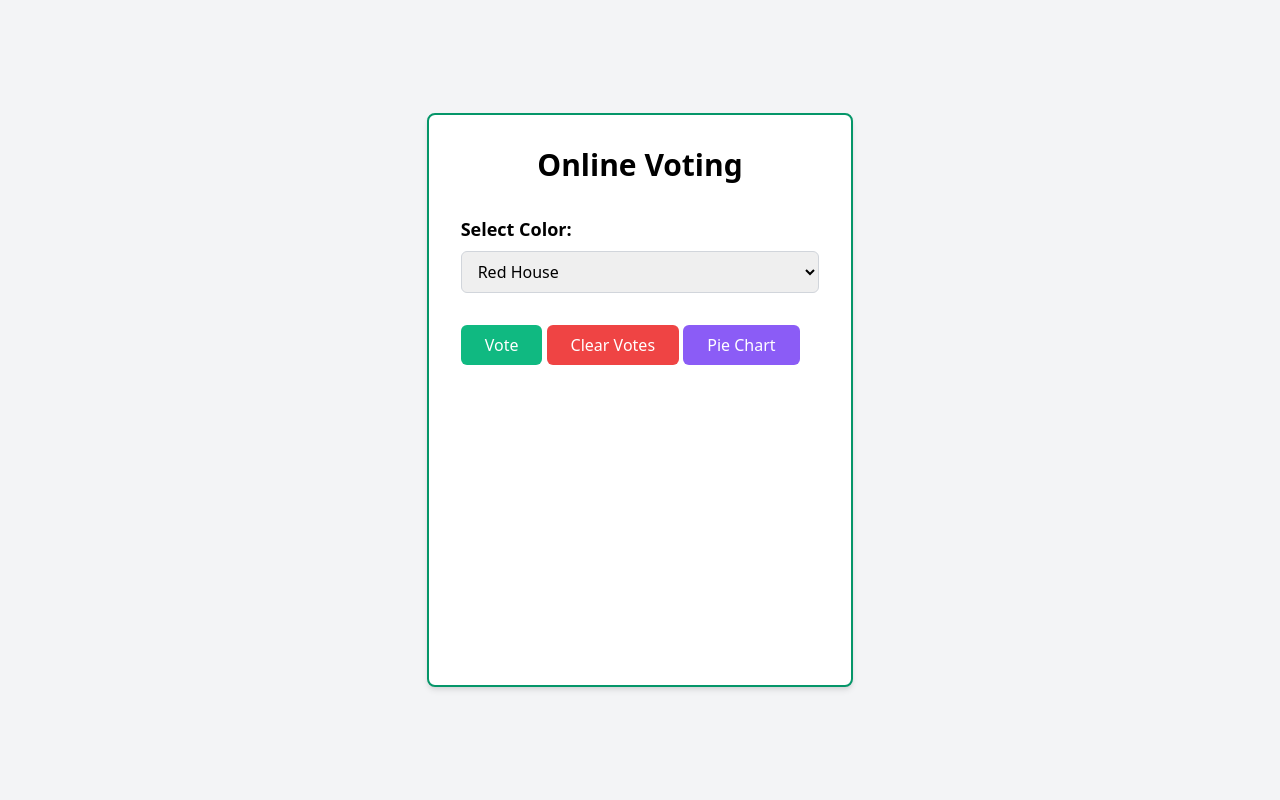
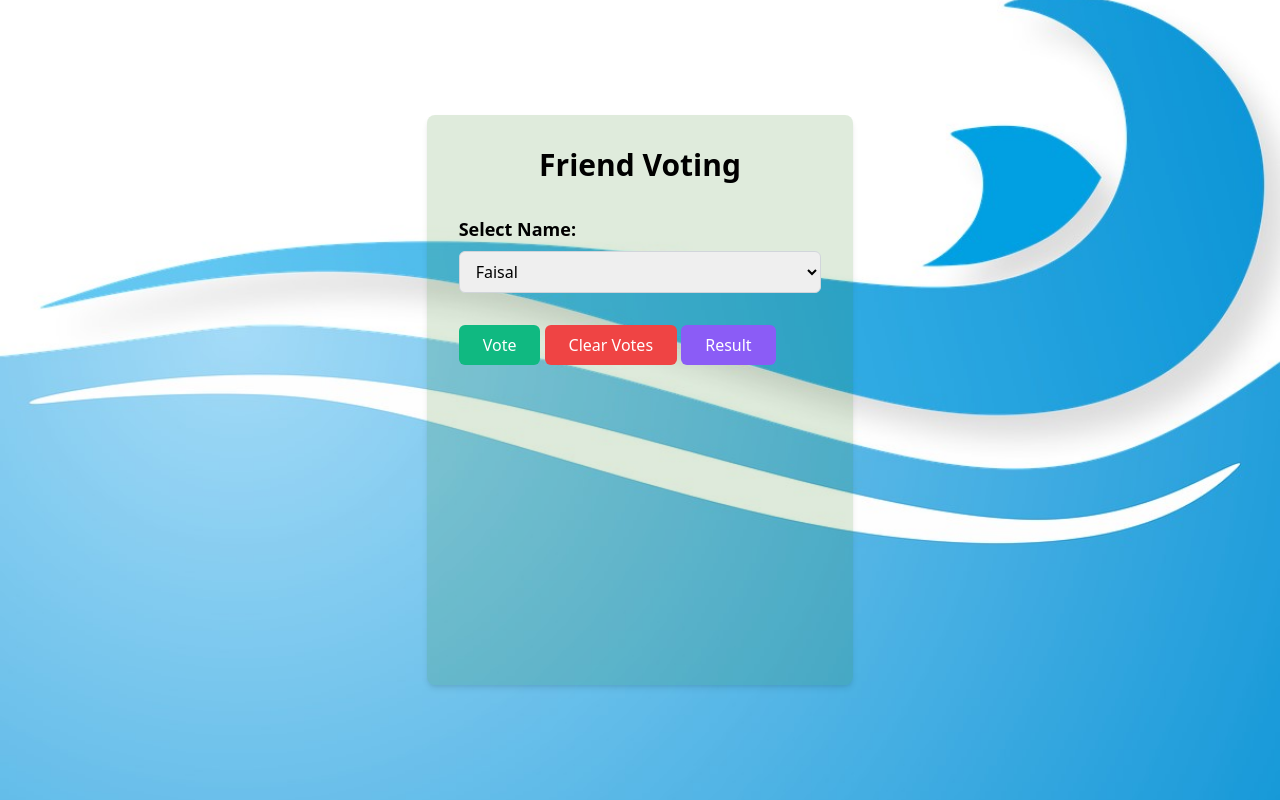
Before and after one commit to Muhammad-Faysal/project-6-friend-voting-system, a plain HTML site: page index.html in a window 1280 px wide. Drawn offline with nearby package versions, Linux system fonts and the light colour scheme.

Commit message:
newaddpic

```diff
--- a/app.js
+++ b/app.js
@@ -0,0 +1,75 @@
+document.addEventListener('DOMContentLoaded', function () {
+    const colorDropdown = document.getElementById('color');
+    const voteButton = document.getElementById('voteButton');
+    const clearButton = document.getElementById('clearButton');
+    const pieChartButton = document.getElementById('pieChartButton');
+    const resultMessage = document.getElementById('result');
+    const votedList = document.getElementById('votes');
+    let myChart;
+    voteButton.addEventListener('click', function () {
+        const selectedColor = colorDropdown.value;
+        let colorVotes = JSON.parse(localStorage
+                                        .getItem('colorVotes')) || {};
+        colorVotes[selectedColor] = (colorVotes[selectedColor] || 0)+1;
+        localStorage.setItem('colorVotes', JSON.stringify(colorVotes));
+        resultMessage.textContent = `You voted for
+                                    ${selectedColor} House.`;
+        displayVotes();
+    });
+    clearButton.addEventListener('click', function () {
+        localStorage.removeItem('colorVotes');
+        resultMessage.textContent = 'All votes cleared.';
+        displayVotes();
+        if (myChart) {
+            myChart.destroy();
+        }
+    });
+    pieChartButton.addEventListener('click', function () {
+        const colorVotes = JSON.parse(localStorage
+                                            .getItem('colorVotes')) || {};
+        const colors = Object.keys(colorVotes);
+        const votes = Object.values(colorVotes);
+        if (myChart) {
+            myChart.destroy();
+        }
+        const ctx = document.getElementById('pieChart')
+                            .getContext('2d');
+        myChart = new Chart(ctx, {
+            type: 'pie',
+            data: {
+                labels: colors,
+                datasets: [{
+                    label: 'Votes',
+                    data: votes,
+                    backgroundColor: [
+                        'rgb(255, 99, 132)',
+                        'rgb(54, 162, 235)',
+                        'rgb(255, 205, 86)',
+                        'rgb(75, 192, 192)',
+                    ],
+                    hoverOffset: 4
+                }]
+            },
+            options: {
+                plugins: {
+                    title: {
+                        display: true,
+                        text: 'Voting Results'
+                    }
+                }
+            }
+        });
+    });
+    function displayVotes() {
+        votedList.innerHTML = '';
+        const colorVotes = JSON.parse(localStorage
+                                    .getItem('colorVotes')) || {};
+        for (const color in colorVotes) {
+            const voteItem = document.createElement('li');
+            voteItem.textContent = `${color}:
+                                    ${colorVotes[color]}`;
+            votedList.appendChild(voteItem);
+        }
+    }
+    displayVotes();
+});
--- a/index.html
+++ b/index.html
@@ -1,19 +1,13 @@
-<!DOCTYPE html>
-<html lang="en">
-<head>
-    <meta charset="UTF-8">
-    <meta name="viewport" content="width=device-width, initial-scale=1.0">
-    <title>friends voting syetem</title>
-</head>
-<body>
-    <!DOCTYPE html>
+ <!DOCTYPE html>
     <html lang="en">
 
     <head>
         <meta charset="UTF-8">
         <meta name="viewport"
             content="width=device-width, initial-scale=1.0">
-        <title>Online Voting</title>
+        <title>Friends Online Voting</title>
+        <link rel="stylesheet" href="style.css">
+        <link rel="shortcut icon" href="logo-1913689_1280.png" type="image/x-icon">
         <link href=
     "https://cdn.jsdelivr.net/npm/tailwindcss@2.2.19/dist/tailwind.min.css"
             rel="stylesheet">
@@ -24,22 +18,22 @@
 
     <body class="bg-gray-100 h-screen flex
                 flex-col justify-center items-center">
-        <div class="bg-white p-8 rounded-lg shadow-md w-full
-                    md:w-1/2 lg:w-1/3 border-2 border-green-600">
+        <div class="p-8 rounded-lg shadow-md w-full
+                    md:w-1/2 lg:w-1/3 border-2-green-600 sh">
             <h1 class="text-3xl font-bold text-center mb-8">
-                Online Voting
+                Friend Voting
             </h1>
             <div class="flex flex-col mb-4">
                 <label for="color" class="text-lg font-semibold mb-2">
-                    Select Color:
+                    Select Name:
                 </label>
                 <select id="color"
                         class="border border-gray-300 rounded-md
                             py-2 px-3 focus:outline-none">
-                    <option value="Red">Red House</option>
-                    <option value="Blue">Blue House</option>
-                    <option value="Green">Green House</option>
-                    <option value="Yellow">Yellow House</option>
+                    <option value="Faisal">Faisal</option>
+                    <option value="Munib">Munib</option>
+                    <option value="Abdul rehman">Abdul rehman</option>
+                    <option value="Umair">Umair</option>
                 </select>
             </div>
             <button id="voteButton"
@@ -55,97 +49,23 @@
             <button id="pieChartButton"
                 class="bg-purple-500 text-white px-6 py-2
                     rounded-md self-center mt-2 focus:outline-none">
-                Pie Chart
+                Result
             </button>
             <div id="result" class="mt-8"></div>
             <div id="votes" class="mt-8">
-                <h2 class="text-xl font-semibold mb-4">
+                <h2 class="text-xl font-semibold mb-4 cr">
                     Voted List:
                 </h2>
             </div>
-            <div class="w-64 h-64 mx-auto">
+            <div class="w-64 h-64 mx-auto txt">
                 <canvas id="pieChart"></canvas>
             </div>
         </div>
 
 
-        </script>
-        <script>
-                        document.addEventListener('DOMContentLoaded', function () {
-                const colorDropdown = document.getElementById('color');
-                const voteButton = document.getElementById('voteButton');
-                const clearButton = document.getElementById('clearButton');
-                const pieChartButton = document.getElementById('pieChartButton');
-                const resultMessage = document.getElementById('result');
-                const votedList = document.getElementById('votes');
-                let myChart;
-                voteButton.addEventListener('click', function () {
-                    const selectedColor = colorDropdown.value;
-                    let colorVotes = JSON.parse(localStorage
-                                                    .getItem('colorVotes')) || {};
-                    colorVotes[selectedColor] = (colorVotes[selectedColor] || 0)+1;
-                    localStorage.setItem('colorVotes', JSON.stringify(colorVotes));
-                    resultMessage.textContent = `You voted for
-                                                ${selectedColor} House.`;
-                    displayVotes();
-                });
-                clearButton.addEventListener('click', function () {
-                    localStorage.removeItem('colorVotes');
-                    resultMessage.textContent = 'All votes cleared.';
-                    displayVotes();
-                    if (myChart) {
-                        myChart.destroy();
-                    }
-                });
-                pieChartButton.addEventListener('click', function () {
-                    const colorVotes = JSON.parse(localStorage
-                                                        .getItem('colorVotes')) || {};
-                    const colors = Object.keys(colorVotes);
-                    const votes = Object.values(colorVotes);
-                    if (myChart) {
-                        myChart.destroy();
-                    }
-                    const ctx = document.getElementById('pieChart')
-                                        .getContext('2d');
-                    myChart = new Chart(ctx, {
-                        type: 'pie',
-                        data: {
-                            labels: colors,
-                            datasets: [{
-                                label: 'Votes',
-                                data: votes,
-                                backgroundColor: [
-                                    'rgb(255, 99, 132)',
-                                    'rgb(54, 162, 235)',
-                                    'rgb(255, 205, 86)',
-                                    'rgb(75, 192, 192)',
-                                ],
-                                hoverOffset: 4
-                            }]
-                        },
-                        options: {
-                            plugins: {
-                                title: {
-                                    display: true,
-                                    text: 'Voting Results'
-                                }
-                            }
-                        }
-                    });
-                });
-                function displayVotes() {
-                    votedList.innerHTML = '';
-                    const colorVotes = JSON.parse(localStorage
-                                                .getItem('colorVotes')) || {};
-                    for (const color in colorVotes) {
-                        const voteItem = document.createElement('li');
-                        voteItem.textContent = `${color} House:
-                                                ${colorVotes[color]}`;
-                        votedList.appendChild(voteItem);
-                    }
-                }
-                displayVotes();
-            });
+
+        <script src="app.js">
+
         </script>
     </body>
 
--- /dev/null
+++ b/style.css
@@ -0,0 +1,31 @@
+body{
+
+
+    background-image: url(sea-1682198_1280.jpg);
+    position: relative;
+    background-attachment: fixed;
+    background-position: center;
+    background-repeat: no-repeat;
+    background-size: cover;
+}
+
+
+.sh{
+
+    background-color: rgba(34, 111, 11, 0.142);
+
+}
+
+
+
+li{
+
+    color: rgba(63, 88, 5, 0.975);
+
+
+}
+
+.txt{
+
+color: bisque;
+}
```
Also changed, not shown: logo-1913689_1280.png (added), sea-1682198_1280.jpg (added).
